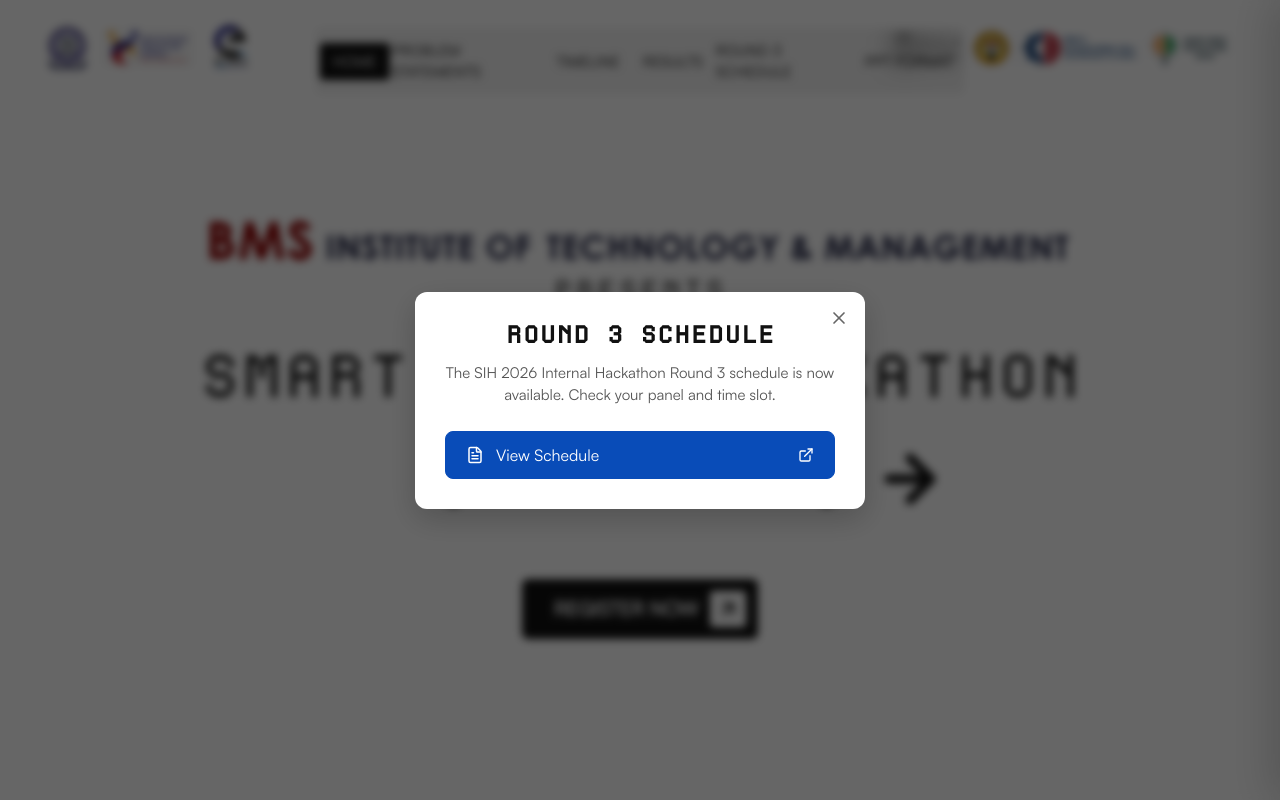
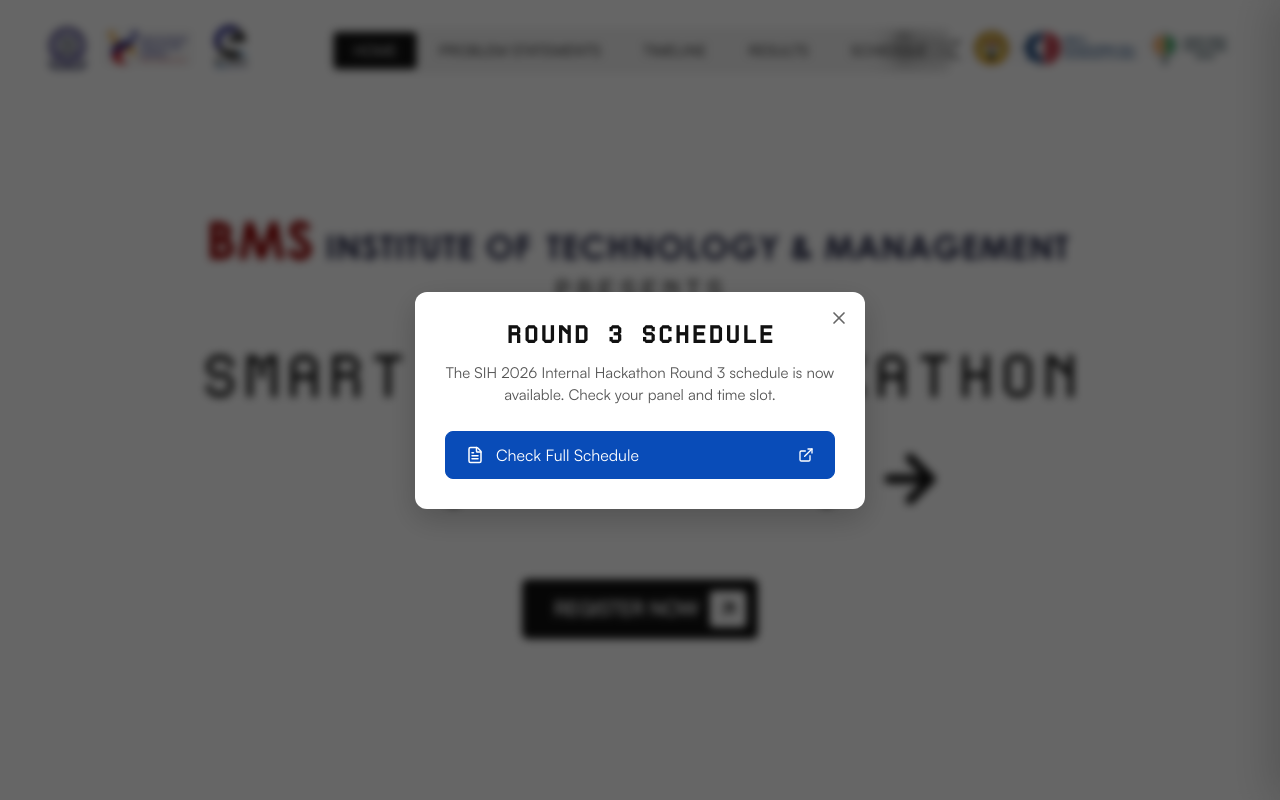
Before and after one commit to Ansukr07/sihbmsit26, a React (Vite) app: page / in a window 1280 px wide. Shown: the top 800 px of the page. Built offline with nearby package versions, Linux system fonts and the light colour scheme; a web font is replaced by a local one.

Commit message:
Update schedule navigation and home CTA

```diff
--- a/src/Home.jsx
+++ b/src/Home.jsx
@@ -39,8 +39,9 @@
           <h2>Internal Hackathon schedule is live.</h2>
           <p>Check your assigned panel, time slot, and team order in the official Round 3 schedule.</p>
         </div>
-        <a href="https://docs.google.com/spreadsheets/d/1lyb71mVJRJLZ1gDkzmXoivYntlzBayD4XlrvgJTeD8g/edit?gid=395225848#gid=395225848" target="_blank" rel="noopener noreferrer" className="schedule-announcement-link">VIEW SCHEDULE <ArrowUpRight size={22} strokeWidth={2.5} /></a>
+        <a href="https://docs.google.com/spreadsheets/d/1iQBTWr-k-abS8Mn8fATrdQo-6q_CanlarsunFUntYEs/edit?usp=sharing" target="_blank" rel="noopener noreferrer" className="schedule-announcement-link">CHECK FULL SCHEDULE <ArrowUpRight size={22} strokeWidth={2.5} /></a>
       </section>
+
 
       {/* Animated Pixel Art Divider (White to Blue) */}
       <PixelDivider />
--- a/src/Navbar.jsx
+++ b/src/Navbar.jsx
@@ -63,8 +63,7 @@
     { label: 'PROBLEM STATEMENTS', path: '/problem-statements' },
     { label: 'TIMELINE', path: '/timeline' },
     { label: 'RESULTS', path: '/results' },
-    { label: 'ROUND 3 SCHEDULE', path: '/round3' },
-    { label: 'PPT FORMAT', isExternal: true, url: 'https://sih.gov.in/letters/2026/SIH2026-IDEA-Presentation-Format.pptx' }
+    { label: 'SCHEDULE', path: '/round3' },
   ];
 
   const handleNav = (item) => {
--- a/src/Popup.jsx
+++ b/src/Popup.jsx
@@ -34,9 +34,9 @@
         <p>The SIH 2026 Internal Hackathon Round 3 schedule is now available. Check your panel and time slot.</p>
 
         <div className="popup-links">
-          <a href="https://docs.google.com/spreadsheets/d/1lyb71mVJRJLZ1gDkzmXoivYntlzBayD4XlrvgJTeD8g/edit?gid=395225848#gid=395225848" target="_blank" rel="noopener noreferrer" className="popup-btn primary" onClick={handleClose}>
+          <a href="https://docs.google.com/spreadsheets/d/1iQBTWr-k-abS8Mn8fATrdQo-6q_CanlarsunFUntYEs/edit?usp=sharing" target="_blank" rel="noopener noreferrer" className="popup-btn primary" onClick={handleClose}>
             <FileText size={18} />
-            <span>View Schedule</span>
+            <span>Check Full Schedule</span>
             <ExternalLink size={16} />
           </a>
         </div>
--- a/src/Round3.jsx
+++ b/src/Round3.jsx
@@ -1,12 +1,10 @@
 import React from 'react';
-import { ExternalLink } from 'lucide-react';
+import { Link } from 'react-router-dom';
 import './Round3.css';
-
-const scheduleUrl = 'https://docs.google.com/spreadsheets/d/1lyb71mVJRJLZ1gDkzmXoivYntlzBayD4XlrvgJTeD8g/edit?gid=395225848#gid=395225848';
 
 const Round3 = () => <main className="round3-container round3-not-started">
   <header className="round3-header"><div><p className="eyebrow">BMSIT&amp;M · INTERNAL HACKATHON</p><h1 className="round3-title">Round 3 <span>Team queue</span></h1></div></header>
-  <section className="round3-status-card"><p className="round3-status-kicker">ROUND 3 STATUS</p><h2>Round isn’t started yet</h2><p>The live panel queue will appear here when Round 3 begins.</p><a className="round3-schedule-link" href={scheduleUrl} target="_blank" rel="noopener noreferrer">VIEW ROUND 3 SCHEDULE <ExternalLink size={18} /></a></section>
+  <section className="round3-status-card"><p className="round3-status-kicker">ROUND 3 STATUS</p><h2>Round isn’t started yet</h2><p>The live panel queue will appear here when Round 3 begins.</p><Link className="round3-schedule-link" to="/">HOME</Link></section>
 </main>;
 
 export default Round3;
```
